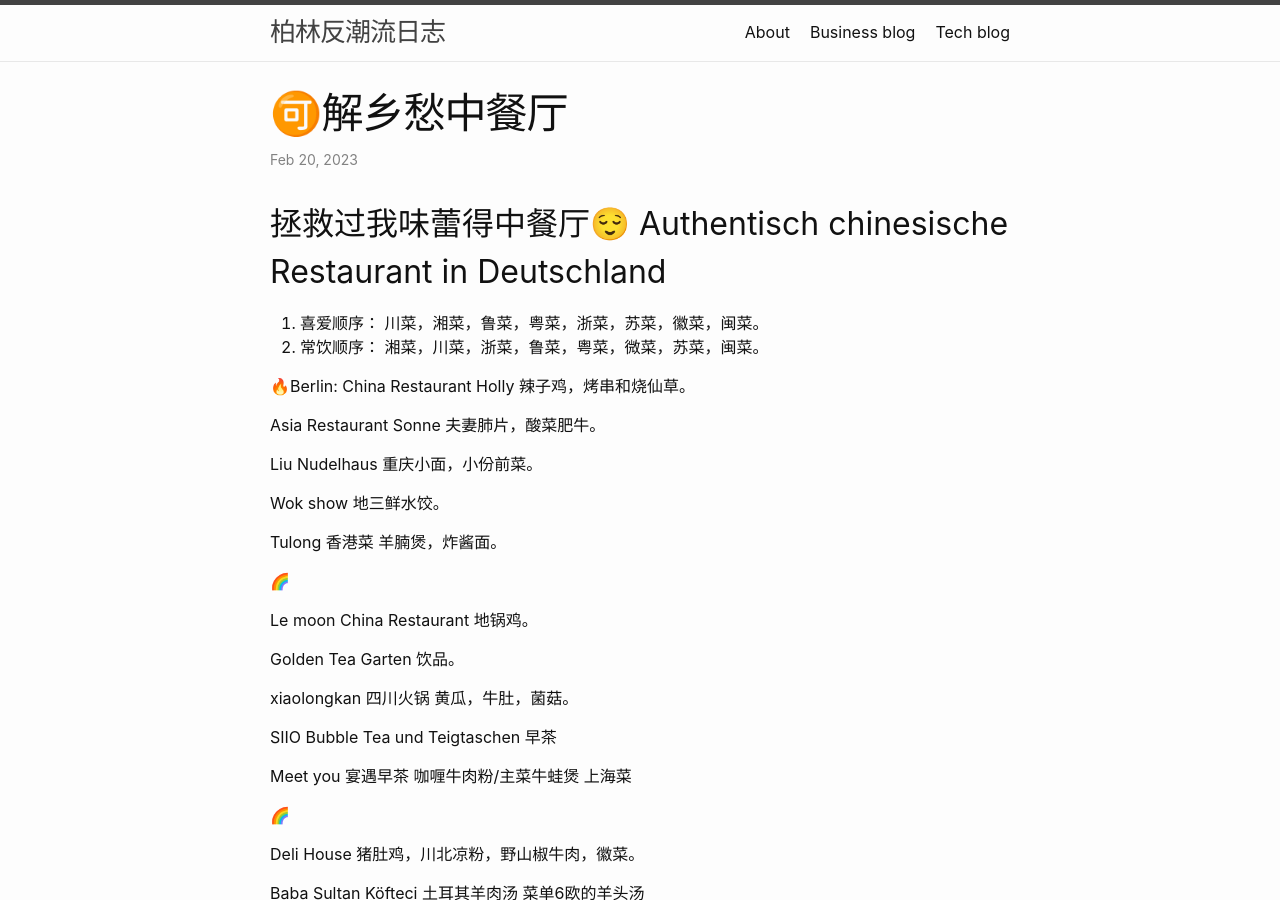
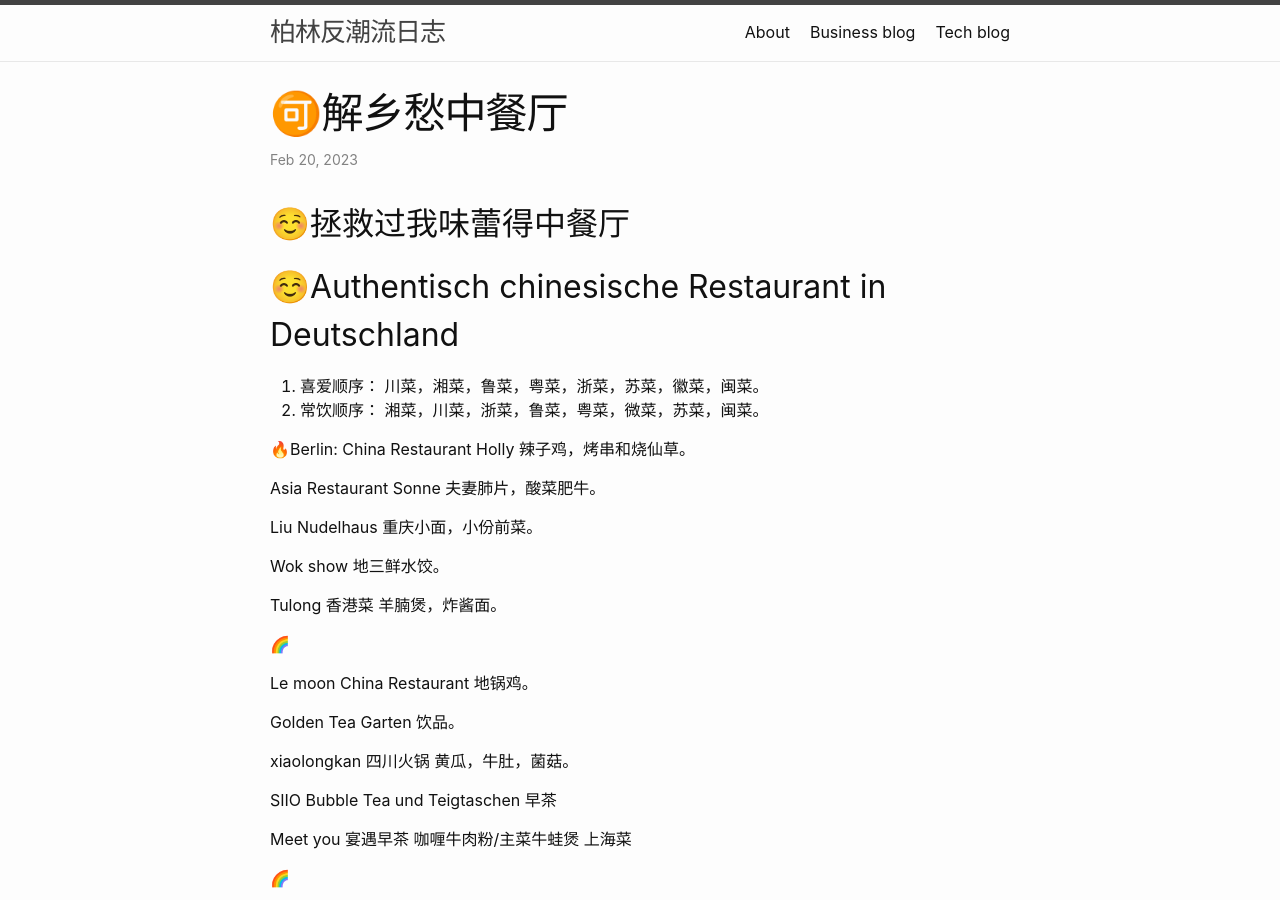
Before and after one commit to Howareu994/my-blog, a Jekyll site: the page built from blog-business/_posts/2022-11-07-my-first-business-blog.markdown, in a window 1280 px wide and 900 px high. Built offline with Jekyll 4.4.1, drawn with Linux system fonts in a browser that asks for light colours.

Commit message:
Update排版

```diff
--- a/blog-business/_posts/2022-11-07-my-first-business-blog.markdown
+++ b/blog-business/_posts/2022-11-07-my-first-business-blog.markdown
@@ -6,7 +6,8 @@
 ---
 
 
-## 拯救过我味蕾得中餐厅😌 Authentisch chinesische Restaurant in Deutschland
+## ☺️拯救过我味蕾得中餐厅
+## ☺️Authentisch chinesische Restaurant in Deutschland
 1. 喜爱顺序：
 川菜，湘菜，鲁菜，粤菜，浙菜，苏菜，徽菜，闽菜。
 2. 常饮顺序：
```
